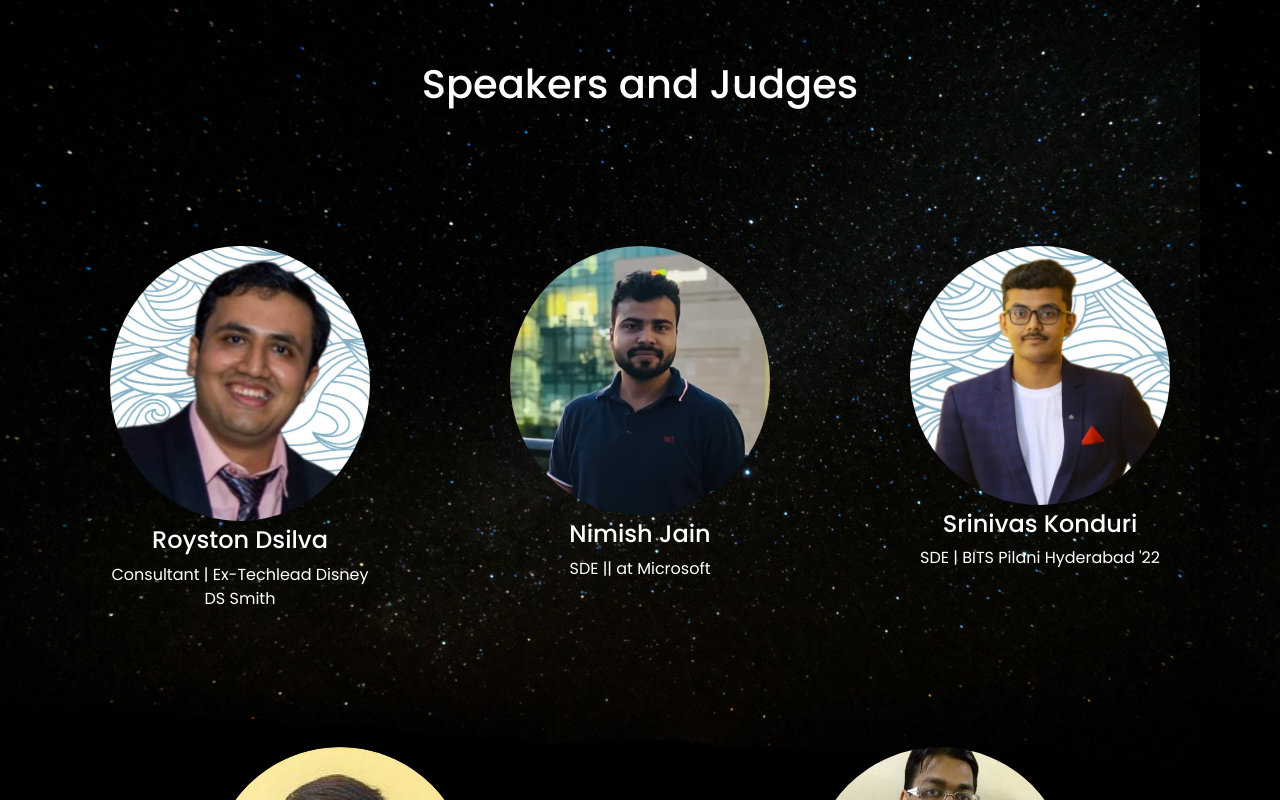
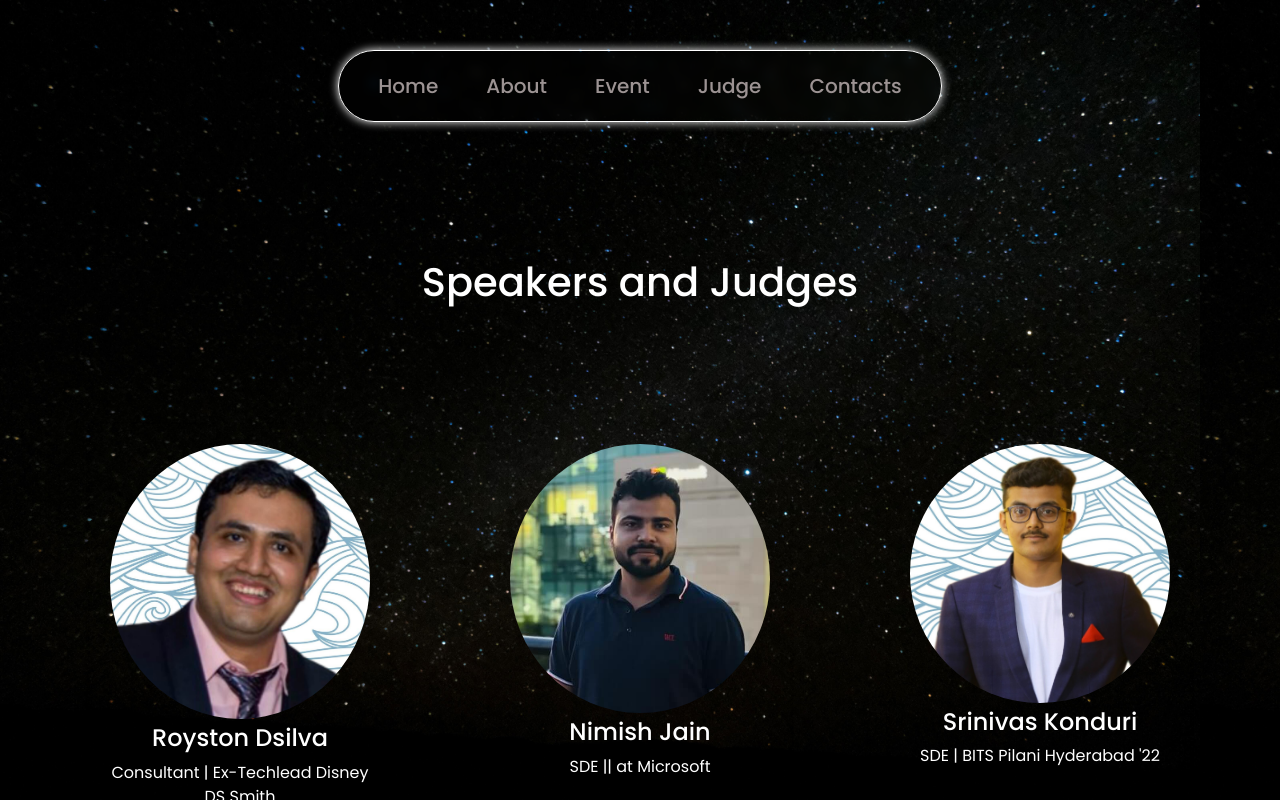
Before and after one commit to ShaneCoelho/Mosaic_Website, a React (Create React App) app: page / in a window 1280 px wide. Shown: the top 800 px of the page. Built offline with nearby package versions, Linux system fonts and the light colour scheme.

Commit message:
navbar done tech-chp changed(css)

```diff
--- a/src/App.js
+++ b/src/App.js
@@ -2,10 +2,12 @@ import React from "react";
 import Judges from "./pages/Judges/Judges";
 import Mentors from "./pages/Mentors/Mentors";
 import TechnicalChapter from "./pages/TechnicalChapter/TechnicalChapter";
+import Hero from "./pages/Hero/Hero";
 
 const App = () => {
   return (
     <div>
+        <Hero />
       <Judges/>
       <Mentors/>
       <TechnicalChapter/>
--- a/src/index.js
+++ b/src/index.js
@@ -2,12 +2,10 @@ import React from "react";
 import ReactDOM from "react-dom/client";
 import "./index.css";
 import App from "./App";
-import hero from "./pages/Hero/Hero";
 
 const root = ReactDOM.createRoot(document.getElementById("root"));
 root.render(
   <React.StrictMode>
-    <hero />
     <App />
   </React.StrictMode>
 );
--- a/src/pages/Hero/Hero.css
+++ b/src/pages/Hero/Hero.css
@@ -7,7 +7,13 @@
   box-sizing: border-box;
   font-family: 'Poppins', sans-serif;
 }
-
+.hero{
+  margin: 0;
+  padding: 0;
+  padding-bottom: 60px;
+  display: flex;
+  justify-content: center;
+}
 body {
   height: 100vh;
   display: flex;
@@ -16,17 +22,18 @@ body {
 }
 .hero-content{
     margin-top: 50px;
+    width: auto;
 }
 .nav-links {
     display: flex;
     align-items: center;
-    background: rgba(66, 64, 64, 0.4);
+    background: rgba(66, 64, 64, 0);
+    backdrop-filter: blur(6px);
     padding: 20px 15px;
     border-radius: 50px;
     border: 0.1px solid #fff;
     box-shadow: 0 0 10px rgba(255, 255, 255, 5.2);
-    backdrop-filter: blur(100px);
-
+    /* backdrop-filter: blur(100px);  */
   }
 
 
@@ -102,7 +109,7 @@ body {
     width: 100%;
     height: 60vh;
     background: rgba(20, 20, 20, 0.9);
-    backdrop-filter: blur(1000px);
+    backdrop-filter: blur(2px);
     border-radius: 0;
     box-shadow: none;
     overflow-y: auto;
--- a/src/pages/Hero/Hero.js
+++ b/src/pages/Hero/Hero.js
@@ -10,7 +10,6 @@ function Hero() {
             navLinks.classList.toggle('active');
         });
     }
-
   return (
 <section class="hero">
     <div class="hero-content">
@@ -20,7 +19,7 @@ function Hero() {
             <div class="bar"></div>
         </div>
         <ul class="nav-links">
-            <li><a href="#">Home</a></li>
+            <li class="forward"><a href="#">Home</a></li>
             <li class="center"><a href="#">About</a></li>
             <li class="upward"><a href="#">Event</a></li>
             <li class="center"><a href="#">Judge</a></li>
--- a/src/pages/Judges/Judges.css
+++ b/src/pages/Judges/Judges.css
@@ -4,12 +4,12 @@ header {
 
   }
 
-bodya {
+.bodya {
     margin: 0;
     padding: 0;
     font-family: Arial, sans-serif;
     color: #ffffff;
-    background-image: url('../../assets/Judges/background.jpg');
+    background-image: url('../../assets/Judges/background.jpg') no-repeat center center;
     background-size: contain;
 }
 
--- a/src/pages/TechnicalChapter/TechnicalChapter.css
+++ b/src/pages/TechnicalChapter/TechnicalChapter.css
@@ -4,7 +4,8 @@
     margin: 0;
     padding: 0;
     font-family: Arial, sans-serif;
-    background: url('../../assets/TechnicalChapter/background.jpg') no-repeat center center;
+    background: url('../../assets/TechnicalChapter/background.jpg');
+    background-repeat: no-repeat;
     background-size: cover;
     display: flex;
     flex-direction: column;
@@ -23,12 +24,12 @@
     font-family: "Orbitron-Bold", Helvetica;
     font-size: 20px; /* Font size for mobile */
     font-weight: 700;
-    text-shadow: 0px 5px 6px #a100ed;
+    text-shadow: 0px 9px 3px #b944f0;
     margin-bottom: 15px;
   }
 
   .technical-container {
-    background-color: rgba(255, 255, 255, 0.1);
+    /* background-color: rgba(255, 255, 255, 0.1); */
     border-radius: 0px;
     padding: 20px;
     box-shadow: 0px 0px 10px rgba(0, 0, 0, 0.2);
```
Also changed, not shown: src/index.css (line endings or trailing spaces), 1 other file (tests, documents, lock files or other folders).
